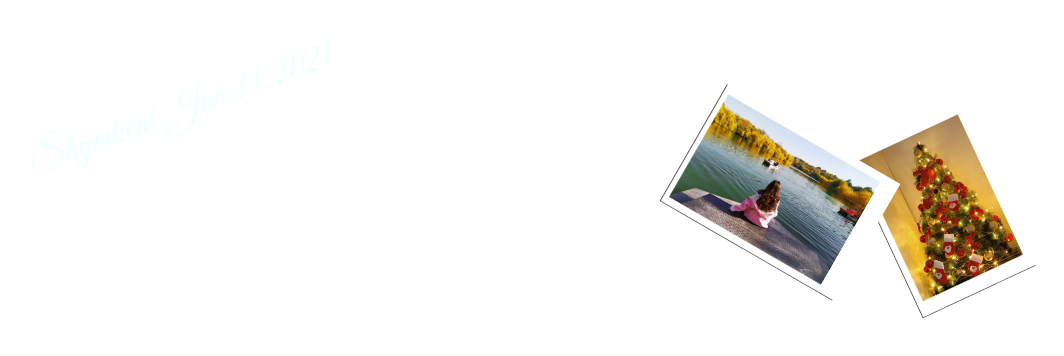
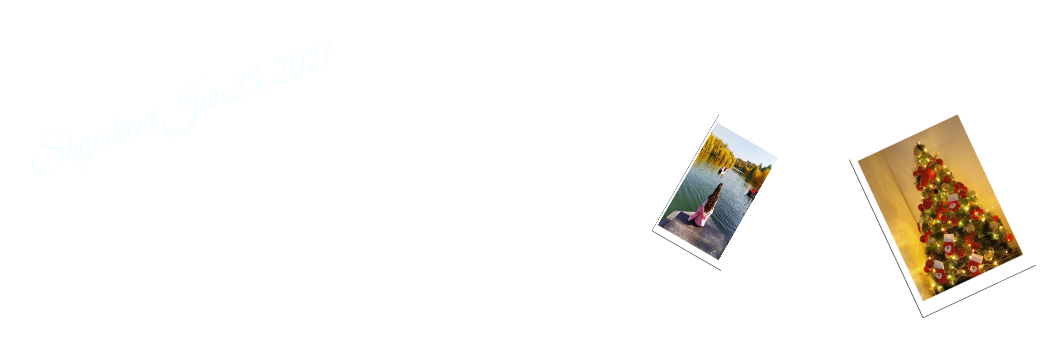
Before and after one commit to Darkhan2293/Darkhan2293.github.io, a plain HTML site: page index.html in a window 1280 px wide. Shown: the whole page, without its empty margins (20-1084 px from the left). Drawn offline with nearby package versions, Linux system fonts and the light colour scheme.

Commit message:
Update style.css

```diff
--- a/style.css
+++ b/style.css
@@ -7,7 +7,7 @@
 }
 
 #ph1 {
-  width: 200px;
+  width: 10vh;
   height: 135px;
   transform: rotate(30deg);
   /* margin-left: 825px;
```
